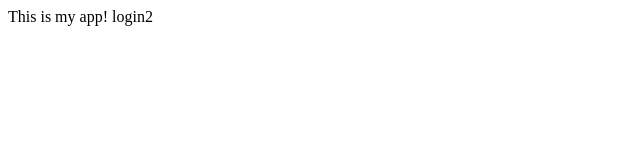
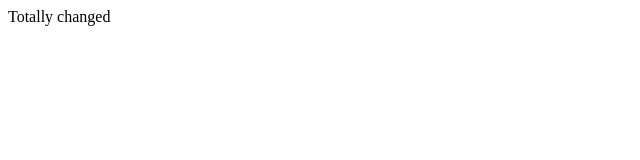
Before and after one commit to Believeint/learningit, a plain HTML site: page index.html in a window 1280 px wide. Shown: the full height of the page, 0-640 px from the left. Drawn offline with Linux system fonts and the light colour scheme.

Commit message:
Drastic change

```diff
--- a/index.html
+++ b/index.html
@@ -7,6 +7,6 @@
     <title>My App</title>
   </head>
   <body>
-    This is my app! login2
-  </body>
+    Totally changed
+  <body>
 </html>
```
Also changed, not shown: login2.html (deleted, +0 -1 lines).
